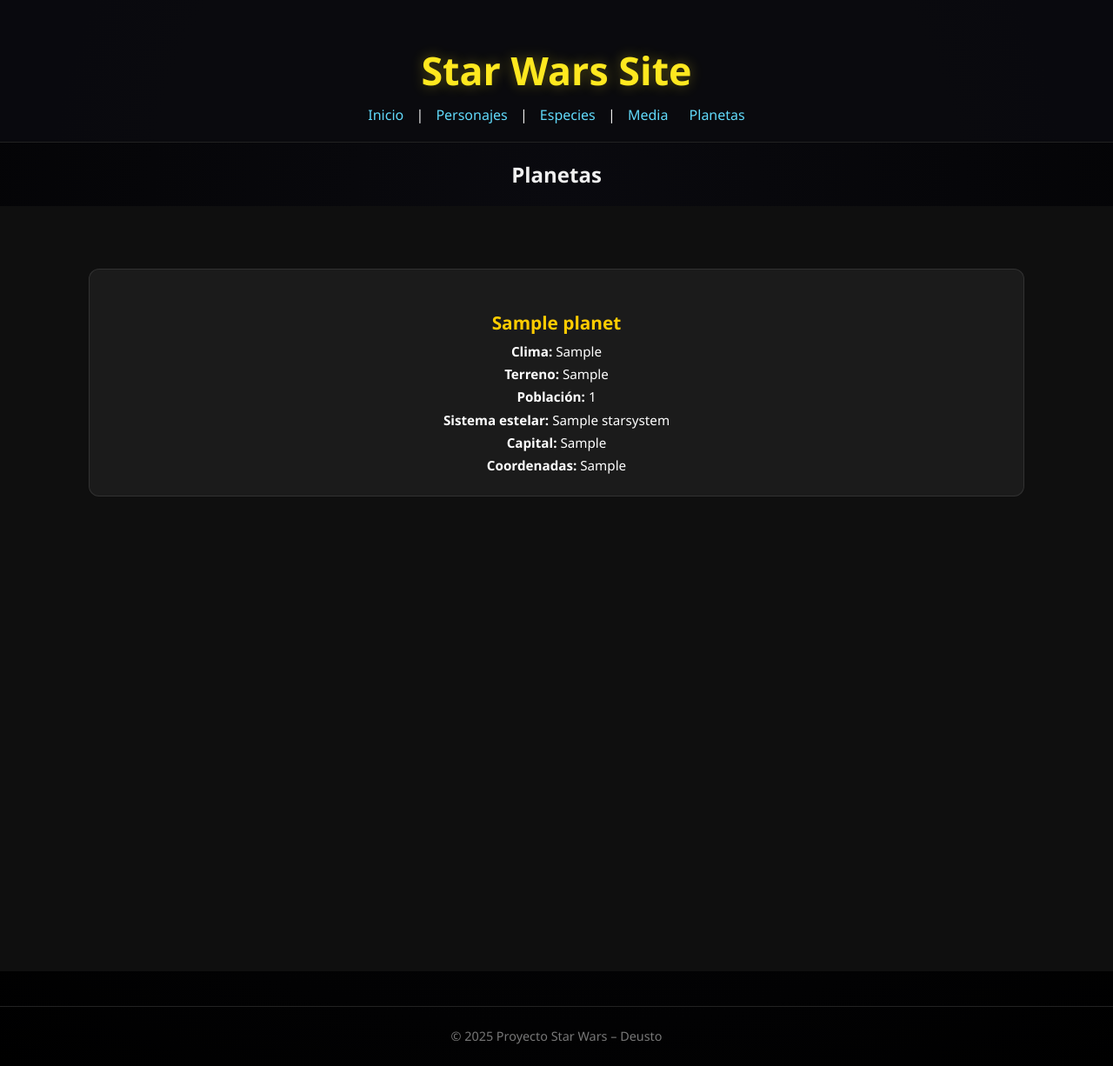
After one commit to eeguskiza/proyecto_web, a Django app: page /planets/ in a window 1280 px wide. The commit adds this page. Shown: the whole page at 87% size. Run offline with Django 5.2, Linux system fonts and the light colour scheme; tables that the repository leaves empty hold one stand-in row (values such as "Sample post").

Commit message:
planeticas hechos

```diff
--- a/core/urls.py
+++ b/core/urls.py
@@ -1,6 +1,7 @@
 from django.urls import path
 from core.views import HomeView
 from . import views
+
 
 urlpatterns = [
     path("", HomeView.as_view(), name="home"),
@@ -8,4 +9,5 @@ urlpatterns = [
     path('personajes/', views.index_personajes, name='index_personajes'),
     path('personaje/<int:personaje_id>/', views.detalle_personaje, name='detalle_personaje'),
     path('characters/', views.index_personajes, name='characters'),
+    path("planets/", views.planets_view, name="planets"),
 ]
--- a/core/views.py
+++ b/core/views.py
@@ -5,6 +5,8 @@ from django.shortcuts import render, get_object_or_404
 import requests
 from django.shortcuts import render
 from core.models import Media
+from .models import Planet
+from django.shortcuts import render
 
 # Caché en memoria (evita repetir peticiones a la misma URL)
 SWAPI_CACHE = {}
@@ -58,3 +60,50 @@ def index_personajes(request):
         "personajes": personajes,
         "especies": especies,
     })
+def planets_view(request):
+    planets = Planet.objects.select_related("star_system").all().order_by("name")
+
+    bad_values = {"unknown", "desconocido", "none", "n/a", "null", "0", ""}
+
+    def imperial_phrase(field):
+        phrases = {
+            "climate": "Condición atmosférica clasificada.",
+            "terrain": "Superficie bajo censura imperial.",
+            "population": "Cifras eliminadas del registro.",
+            "capital_city": "Localidad no reconocida por el Imperio.",
+            "grid_coordinates": "Sistema fuera del alcance imperial.",
+            "star_system": "Sector no autorizado.",
+        }
+        return phrases.get(field, "Archivo incompleto.")
+
+    clean_planets = []
+    for p in planets:
+        # Campos normalizados
+        fields = {
+            "climate": str(p.climate or "").strip().lower(),
+            "terrain": str(p.terrain or "").strip().lower(),
+            "population": str(p.population or "").strip().lower(),
+            "capital_city": str(p.capital_city or "").strip().lower(),
+            "grid_coordinates": str(p.grid_coordinates or "").strip().lower(),
+        }
+
+        # Contamos campos válidos
+        valid_count = sum(1 for v in fields.values() if v not in bad_values)
+
+        # Creamos versiones “display” con frases imperiales
+        p.display_climate = p.climate if fields["climate"] not in bad_values else imperial_phrase("climate")
+        p.display_terrain = p.terrain if fields["terrain"] not in bad_values else imperial_phrase("terrain")
+        p.display_population = p.population if fields["population"] not in bad_values else imperial_phrase("population")
+        p.display_capital = p.capital_city if fields["capital_city"] not in bad_values else imperial_phrase("capital_city")
+        p.display_grid = p.grid_coordinates if fields["grid_coordinates"] not in bad_values else imperial_phrase("grid_coordinates")
+        p.display_system = getattr(p.star_system, "name", imperial_phrase("star_system"))
+
+        # Guardamos número de campos válidos (para ordenar después)
+        p.valid_fields = valid_count
+
+        clean_planets.append(p)
+
+    # 🔹 Ordenar de más completos a menos
+    clean_planets.sort(key=lambda x: x.valid_fields, reverse=True)
+
+    return render(request, "planets.html", {"planets": clean_planets})
--- /dev/null
+++ b/static/css/planets.css
@@ -0,0 +1,38 @@
+.planet-section {
+    padding: 40px 8%;
+    background-color: #0f0f0f;
+    color: #fff;
+    min-height: 100vh;
+}
+
+.planet-container {
+    display: grid;
+    grid-template-columns: repeat(auto-fit, minmax(280px, 1fr));
+    gap: 1.5rem;
+    margin-top: 2rem;
+}
+
+.planet-card {
+    background-color: rgba(255, 255, 255, 0.05);
+    border: 1px solid rgba(255, 255, 255, 0.1);
+    border-radius: 12px;
+    padding: 1.2rem;
+    transition: transform 0.3s ease, background-color 0.3s ease;
+}
+
+.planet-card:hover {
+    transform: translateY(-5px);
+    background-color: rgba(255, 255, 255, 0.1);
+}
+
+.planet-card h4 {
+    font-size: 1.3rem;
+    margin-bottom: 0.6rem;
+    color: #ffcc00;
+}
+
+.planet-card p {
+    font-size: 0.95rem;
+    line-height: 1.4;
+    margin: 0.3rem 0;
+}
--- a/templates/base.html
+++ b/templates/base.html
@@ -15,6 +15,7 @@
         <a href="/characters/">Personajes</a> |
         <a href="/species/">Especies</a> |
         <a href="{% url 'media' %}">Media</a>
+        <a href="{% url 'planets' %}">Planetas</a>
     </nav>
 </header>
 
--- /dev/null
+++ b/templates/planets.html
@@ -0,0 +1,28 @@
+{% extends 'base.html' %}
+{% load static %}
+{% block title %}Star Wars - Planetas{% endblock %}
+{% block content %}
+<link rel="stylesheet" href="{% static 'css/planets.css' %}">
+
+<h2>Planetas</h2>
+
+{% if planets %}
+<section class="planet-section">
+    <div class="planet-container">
+        {% for planet in planets %}
+            <div class="planet-card">
+                <h4>{{ planet.name }}</h4>
+                <p><strong>Clima:</strong> {{ planet.display_climate }}</p>
+                <p><strong>Terreno:</strong> {{ planet.display_terrain }}</p>
+                <p><strong>Población:</strong> {{ planet.display_population }}</p>
+                <p><strong>Sistema estelar:</strong> {{ planet.display_system }}</p>
+                <p><strong>Capital:</strong> {{ planet.display_capital }}</p>
+                <p><strong>Coordenadas:</strong> {{ planet.display_grid }}</p>
+            </div>
+        {% endfor %}
+    </div>
+</section>
+{% else %}
+<p>No hay planetas disponibles en este momento.</p>
+{% endif %}
+{% endblock %}
```
